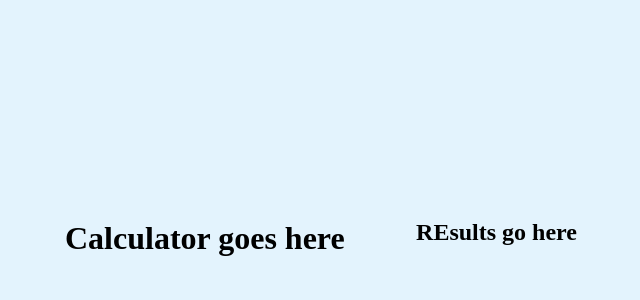
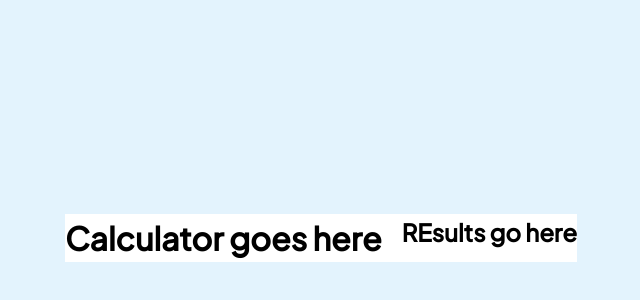
Before and after one commit to elizabethrsotomayor/mortgage-repayment-calculator-main, a React (Vite) app: page / in a window 1280 px wide. Shown: the part 162-462 px from the top of the page, without its empty margins (319-959 px from the left). Built offline with nearby package versions, Linux system fonts and the light colour scheme.

Commit message:
add fonts and background to card

```diff
--- a/src/Card.css
+++ b/src/Card.css
@@ -3,4 +3,5 @@
     display: flex;
     align-self: center;
     justify-content: space-between;
+    background-color: white;
 }
--- a/src/index.css
+++ b/src/index.css
@@ -1,3 +1,13 @@
+@font-face {
+  font-family: 'PlusJakartaSans-Bold';
+  src: url('/assets/fonts/static/PlusJakartaSans-Bold.ttf');
+}
+
+@font-face {
+  font-family: 'PlusJakartaSans-Medium';
+  src: url('/assets/fonts/static/PlusJakartaSans-Medium.ttf');
+}
+
 *,
 *::before,
 *::after {
@@ -16,6 +26,7 @@ body {
   justify-content: center;
   align-items: center;
   height: 100vh;
+  font-family: 'PlusJakartaSans-Medium';
 }
 
 img,
```
